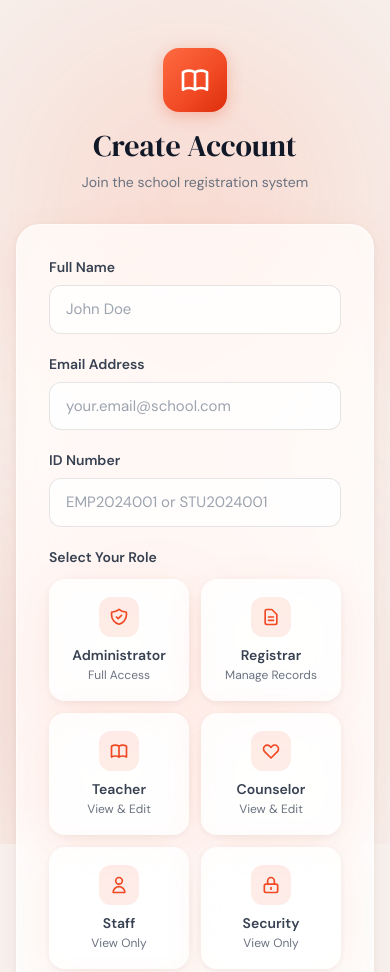
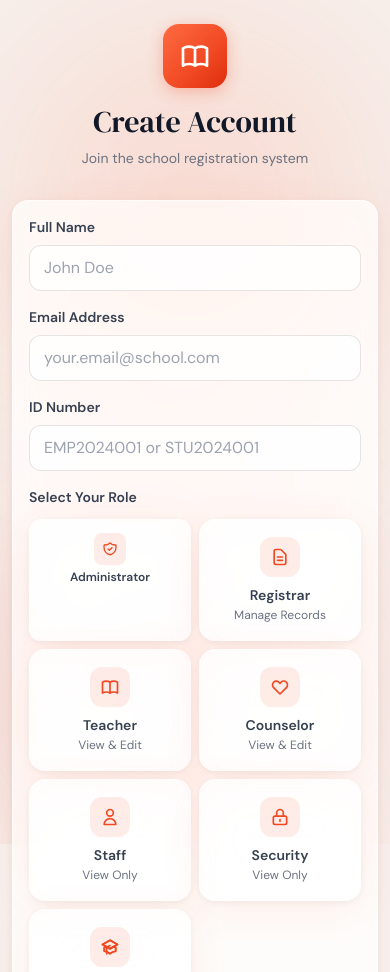
Before and after one commit to TatambukaIanSmith/school-management-system, a plain HTML site: page signup.html in a window 390 px wide. Shown: the top 972 px of the page. Drawn offline with nearby package versions, Linux system fonts and the light colour scheme.

Commit message:
Fix mobile responsiveness on signup page

```diff
--- a/signup.html
+++ b/signup.html
@@ -142,6 +142,13 @@
       transition: border-color 0.2s, box-shadow 0.2s;
     }
 
+    @media (max-width: 640px) {
+      .form-input {
+        font-size: 16px; /* Prevents zoom on iOS */
+        padding: 10px 14px;
+      }
+    }
+
     .dark .form-input {
       background: rgba(30,22,18,0.6);
       border-color: rgba(255,107,66,0.2);
@@ -199,7 +206,7 @@
 
 <div class="mesh-bg"></div>
 
-<div class="min-h-screen flex items-center justify-center p-4 py-12">
+<div class="min-h-screen flex items-center justify-center p-3 sm:p-4 py-6 sm:py-12">
   <div class="w-full max-w-2xl">
     <!-- Logo & Title -->
     <div class="text-center mb-8 auth-card">
@@ -213,8 +220,8 @@
     </div>
 
     <!-- Signup Card -->
-    <div class="glass-card rounded-3xl p-8 auth-card" style="animation-delay: 0.1s">
-      <form id="signup-form" class="space-y-5">
+    <div class="glass-card rounded-2xl sm:rounded-3xl p-4 sm:p-8 auth-card" style="animation-delay: 0.1s">
+      <form id="signup-form" class="space-y-4 sm:space-y-5">
         <!-- Full Name -->
         <div>
           <label class="block text-sm font-semibold text-gray-700 dark:text-gray-300 mb-2">Full Name</label>
@@ -223,7 +230,7 @@
         </div>
 
         <!-- Email & Employee ID -->
-        <div class="grid grid-cols-1 sm:grid-cols-2 gap-5">
+        <div class="grid grid-cols-1 gap-4 sm:gap-5">
           <div>
             <label class="block text-sm font-semibold text-gray-700 dark:text-gray-300 mb-2">Email Address</label>
             <input type="email" id="email" placeholder="your.email@school.com" class="form-input" required />
@@ -239,15 +246,15 @@
         <!-- Role Selection -->
         <div>
           <label class="block text-sm font-semibold text-gray-700 dark:text-gray-300 mb-3">Select Your Role</label>
-          <div class="grid grid-cols-2 sm:grid-cols-3 gap-3">
-            <div class="role-badge glass-card p-4 rounded-2xl text-center border-2 border-transparent" onclick="selectRole('administrator')">
-              <div class="w-10 h-10 rounded-xl mx-auto mb-2 flex items-center justify-center" style="background: rgba(240,73,35,0.1)">
-                <svg class="w-5 h-5 text-brand-500" fill="none" viewBox="0 0 24 24" stroke="currentColor">
+          <div class="grid grid-cols-2 gap-2 sm:gap-3">
+            <div class="role-badge glass-card p-3 sm:p-4 rounded-xl sm:rounded-2xl text-center border-2 border-transparent" onclick="selectRole('administrator')">
+              <div class="w-8 h-8 sm:w-10 sm:h-10 rounded-lg sm:rounded-xl mx-auto mb-1 sm:mb-2 flex items-center justify-center" style="background: rgba(240,73,35,0.1)">
+                <svg class="w-4 h-4 sm:w-5 sm:h-5 text-brand-500" fill="none" viewBox="0 0 24 24" stroke="currentColor">
                   <path stroke-linecap="round" stroke-linejoin="round" stroke-width="2" d="M9 12l2 2 4-4m5.618-4.016A11.955 11.955 0 0112 2.944a11.955 11.955 0 01-8.618 3.04A12.02 12.02 0 003 9c0 5.591 3.824 10.29 9 11.622 5.176-1.332 9-6.03 9-11.622 0-1.042-.133-2.052-.382-3.016z"/>
                 </svg>
               </div>
-              <p class="text-sm font-semibold text-gray-700 dark:text-gray-300">Administrator</p>
-              <p class="text-xs text-gray-500 dark:text-gray-400 mt-0.5">Full Access</p>
+              <p class="text-xs sm:text-sm font-semibold text-gray-700 dark:text-gray-300">Administrator</p>
+              <p class="text-xs text-gray-500 dark:text-gray-400 mt-0.5 hidden sm:block">Full Access</p>
             </div>
 
             <div class="role-badge glass-card p-4 rounded-2xl text-center border-2 border-transparent" onclick="selectRole('registrar')">
@@ -332,7 +339,7 @@
         </div>
 
         <!-- Password & Confirm -->
-        <div class="grid grid-cols-1 sm:grid-cols-2 gap-5">
+        <div class="grid grid-cols-1 gap-4 sm:gap-5">
           <div>
             <label class="block text-sm font-semibold text-gray-700 dark:text-gray-300 mb-2">Password</label>
             <div class="relative">
```
